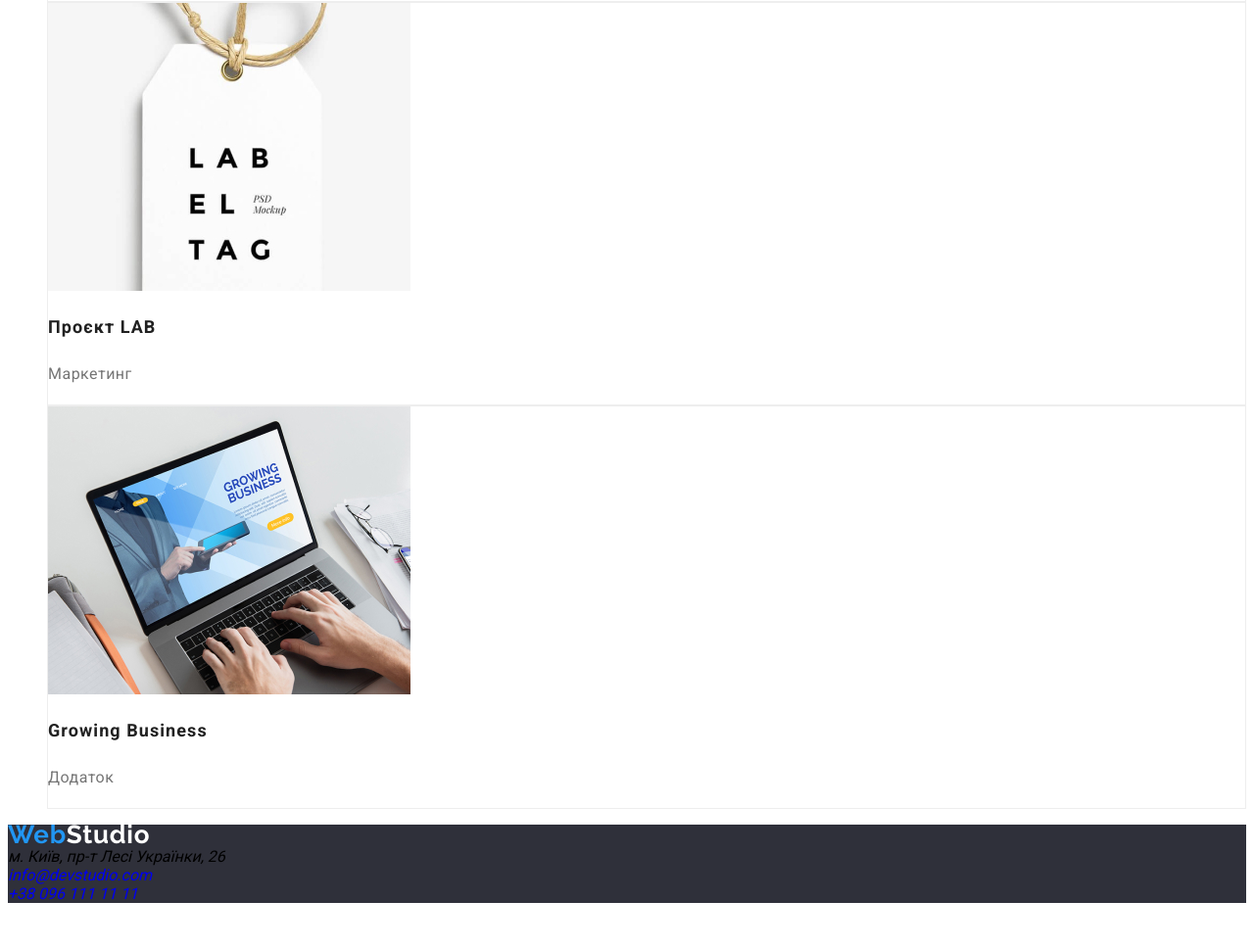
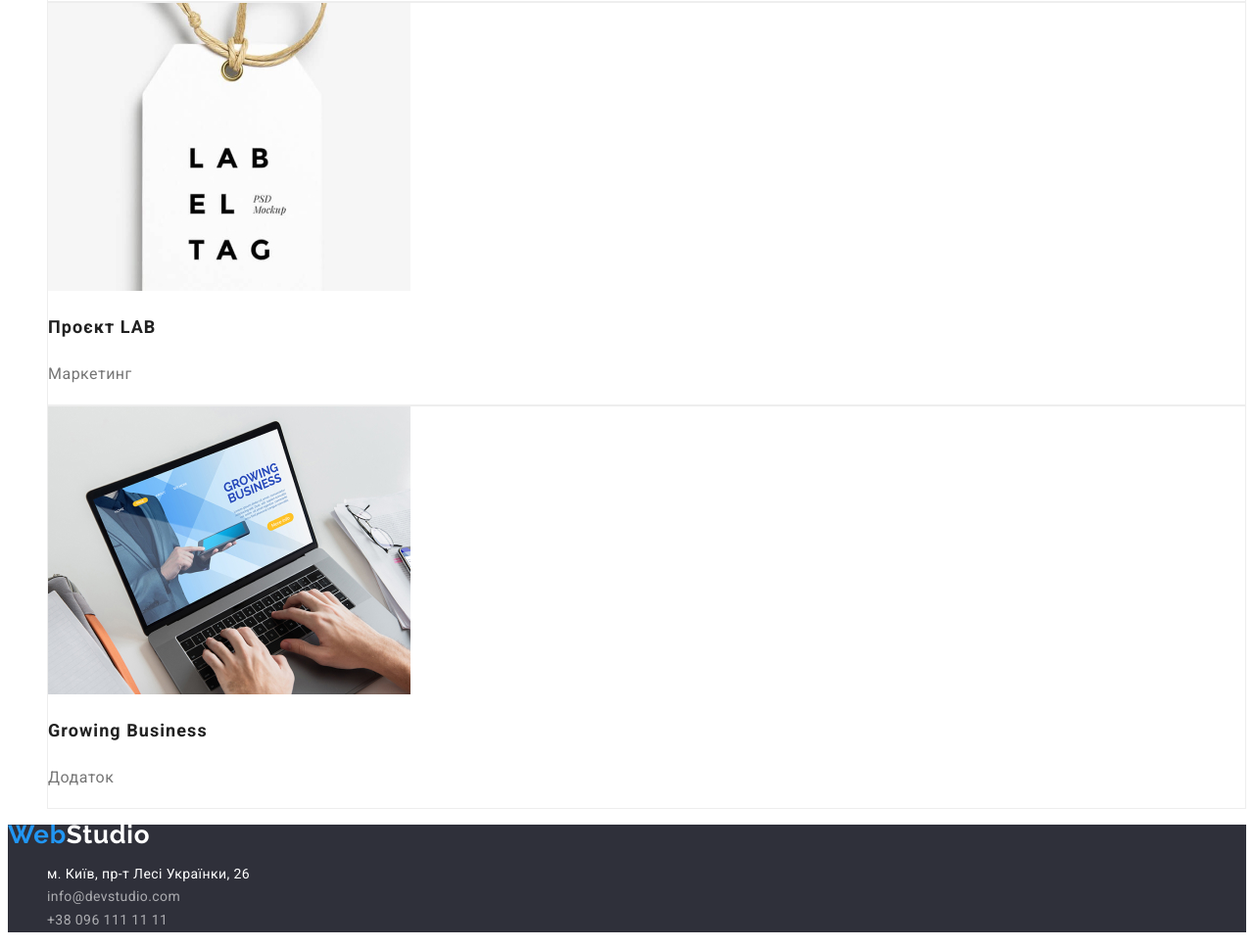
Before and after one commit to YanaAntakova/YanaAntakova-goit-markup-hw-02, a plain HTML site: page portfolio.html in a window 1280 px wide. Shown: the part 3228-4196 px from the top of the page at 98% size. Before the commit the page ends 4158 px from the top, so only its background shows below. Drawn offline with Linux system fonts and the light colour scheme.

Commit message:
Update portfolio.html

```diff
--- a/portfolio.html
+++ b/portfolio.html
@@ -82,15 +82,17 @@
    </section>
 
     </main>
-   <footer class="footer">
-    <a class="logo link" href="./index.html">Web<span class="logo-footer">Studio</span></a>
-    <address class="footer-address">
-        м. Київ, пр-т Лесі Українки, 26 <br>
-        <div>
-            <a href="mailto:info@devstudio.com" class="footer-contacts link">info@devstudio.com</a> <br>
-            <a href="tel:+380961111111" class="footer-contacts link">+38 096 111 11 11</a>
-        </div>
-    </address>
+    <footer class="footer">
+        <a class="logo link" href="./index.html">Web<span class="logo-footer">Studio</span></a>
+        <address>
+            <ul class="list">
+                <li><a href="https://goo.gl/maps/WGz5SJTLMQsoGpVZA" target="_blank" rel="noopener noreferrer nofollow"
+                        class="link map-address">м. Київ, пр-т Лесі Українки, 26</a>
+                </li>
+                <li><a href="mailto:info@devstudio.com" class="address link">info@devstudio.com</a></li>
+                <li><a href="tel:+380961111111" class="address link">+38 096 111 11 11</a></li>
+            </ul>
+        </address>
     </footer>
 </body>
 
```
